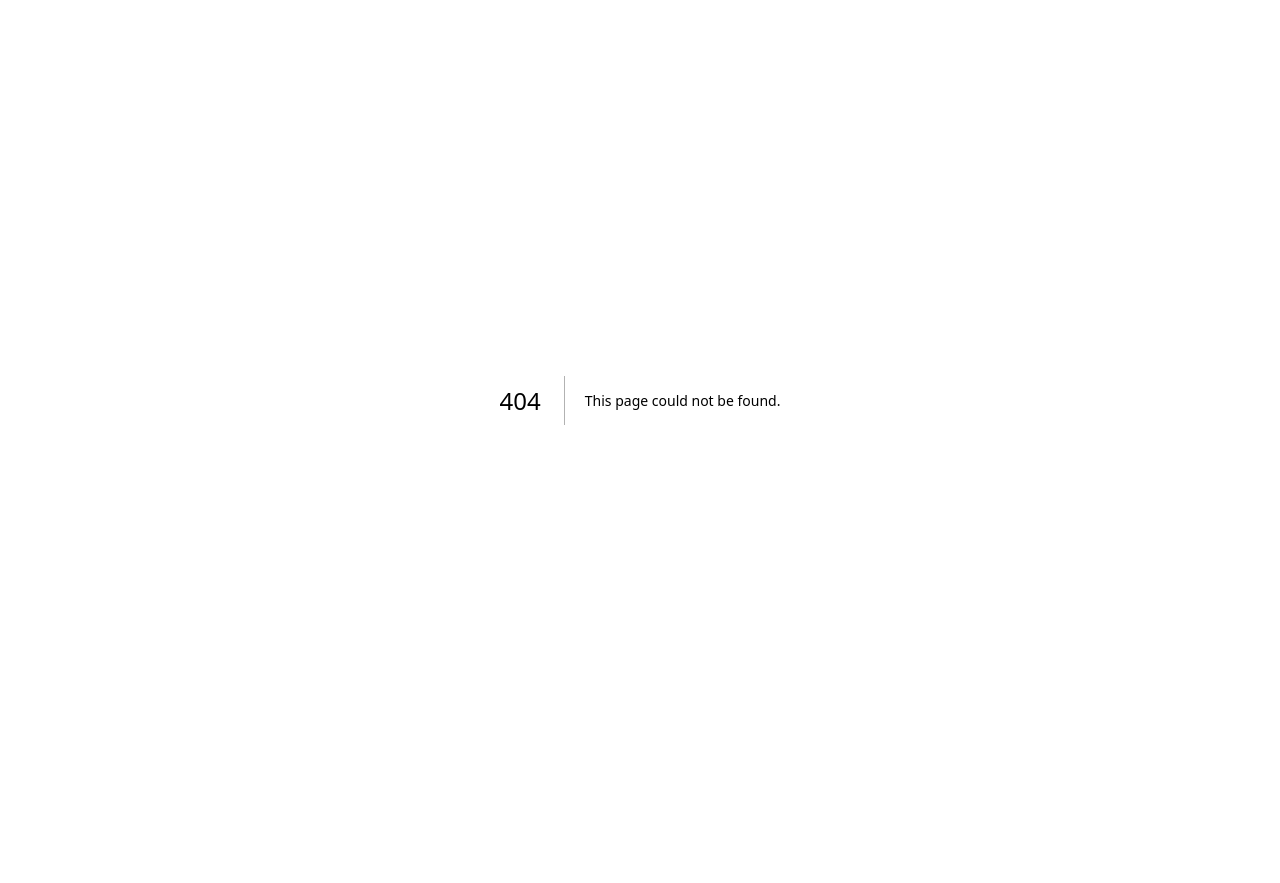
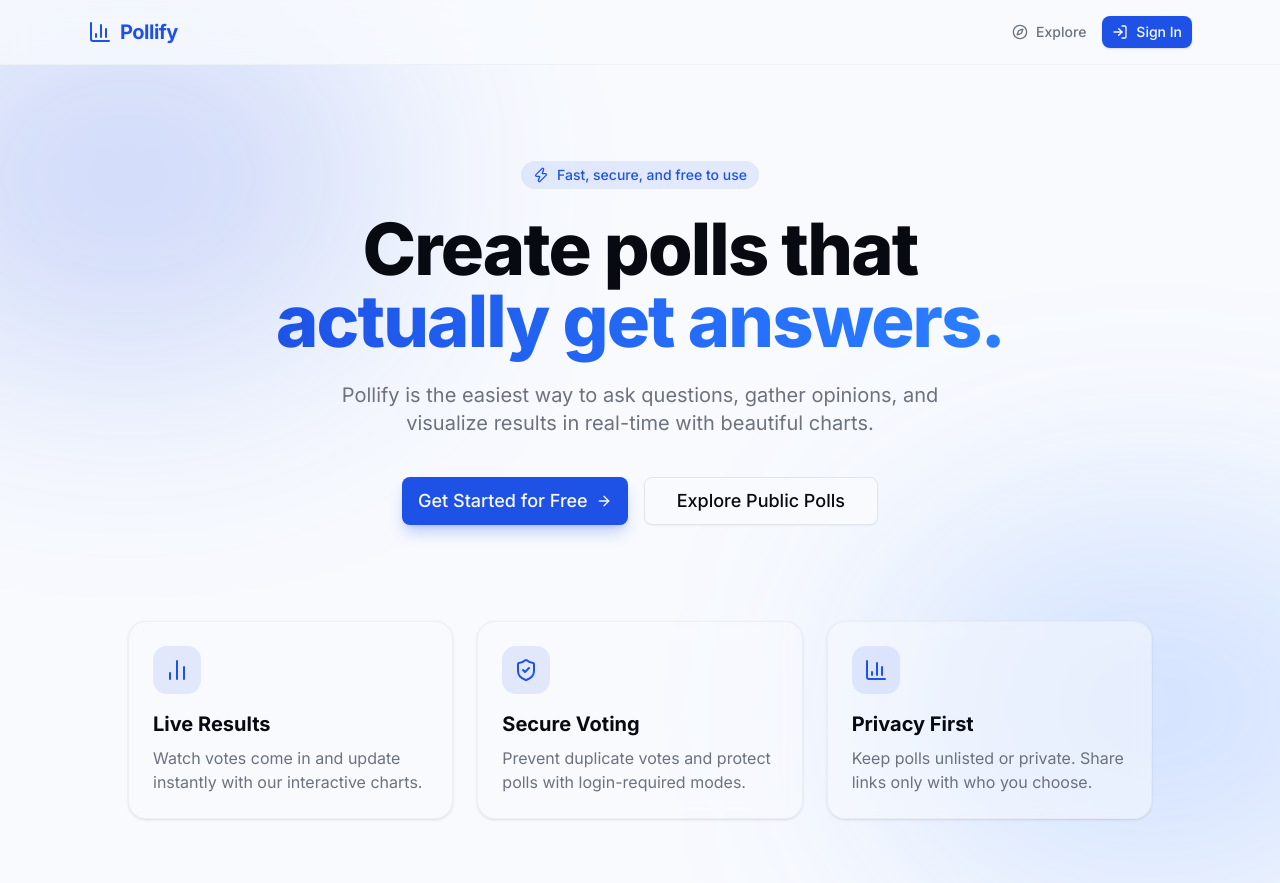
Before and after one commit to SaishSawant21/poll-creator, a Next.js app: page / in a window 1280 px wide. Before the commit this address had no page. Before the commit the page ends 800 px from the top, so only its background shows below. Built offline with nearby package versions, Linux system fonts and the light colour scheme.

Commit message:
Implemented landing page.

```diff
--- /dev/null
+++ b/src/app/page.js
@@ -0,0 +1,82 @@
+"use client";
+
+import Link from "next/link";
+import { BarChart3, ArrowRight, ShieldCheck, Zap, BarChart2 } from "lucide-react";
+import { Button } from "../components/ui/button";
+import PublicHeader from "../components/public-header";
+
+const LandingPage = () => {
+  return (
+    <div className="min-h-screen bg-background flex flex-col relative overflow-hidden">
+      {/* Background Blobs */}
+      <div className="absolute top-0 left-[-10%] w-[40%] h-[40%] bg-primary/20 blur-[120px] rounded-full pointer-events-none" />
+      <div className="absolute bottom-0 right-[-10%] w-[40%] h-[40%] bg-blue-500/20 blur-[120px] rounded-full pointer-events-none" />
+
+      <PublicHeader />
+
+      <main className="flex-1 relative z-10 flex flex-col items-center justify-center px-4 pt-24 pb-16 text-center">
+
+        {/* Hero Section */}
+        <div className="inline-flex items-center gap-2 px-3 py-1 rounded-full bg-primary/10 text-primary text-sm font-medium mb-6 animate-in fade-in slide-in-from-bottom-4 duration-500">
+          <Zap className="w-4 h-4" />
+          <span>Fast, secure, and free to use</span>
+        </div>
+
+        <h1 className="max-w-4xl text-5xl md:text-7xl font-extrabold tracking-tight mb-6 animate-in fade-in slide-in-from-bottom-6 duration-700">
+          Create polls that <br className="hidden md:block" />
+          <span className="text-transparent bg-clip-text bg-gradient-to-r from-primary to-blue-500">
+            actually get answers.
+          </span>
+        </h1>
+
+        <p className="max-w-2xl text-lg md:text-xl text-muted-foreground mb-10 animate-in fade-in slide-in-from-bottom-8 duration-700">
+          Pollify is the easiest way to ask questions, gather opinions, and visualize results in real-time with beautiful charts.
+        </p>
+
+        <div className="flex flex-col sm:flex-row items-center gap-4 animate-in fade-in slide-in-from-bottom-10 duration-700">
+          <Link href="/register">
+            <Button size="lg" className="h-12 px-8 text-lg font-medium shadow-lg shadow-primary/25 gap-2">
+              Get Started for Free
+              <ArrowRight className="w-5 h-5" />
+            </Button>
+          </Link>
+          <Link href="/explore">
+            <Button size="lg" variant="outline" className="h-12 px-8 text-lg font-medium">
+              Explore Public Polls
+            </Button>
+          </Link>
+        </div>
+
+        {/* Features Grid */}
+        <div className="max-w-5xl w-full grid md:grid-cols-3 gap-6 mt-24 animate-in fade-in slide-in-from-bottom-12 duration-1000">
+
+          <div className="p-6 rounded-2xl bg-background/50 backdrop-blur-sm border border-border/50 shadow-sm text-left">
+            <div className="w-12 h-12 rounded-xl bg-primary/10 flex items-center justify-center mb-4">
+              <BarChart2 className="w-6 h-6 text-primary" />
+            </div>
+            <h3 className="text-xl font-bold mb-2">Live Results</h3>
+            <p className="text-muted-foreground">Watch votes come in and update instantly with our interactive charts.</p>
+          </div>
+
+          <div className="p-6 rounded-2xl bg-background/50 backdrop-blur-sm border border-border/50 shadow-sm text-left">
+            <div className="w-12 h-12 rounded-xl bg-primary/10 flex items-center justify-center mb-4">
+              <ShieldCheck className="w-6 h-6 text-primary" />
+            </div>
+            <h3 className="text-xl font-bold mb-2">Secure Voting</h3>
+            <p className="text-muted-foreground">Prevent duplicate votes and protect polls with login-required modes.</p>
+          </div>
+
+          <div className="p-6 rounded-2xl bg-background/50 backdrop-blur-sm border border-border/50 shadow-sm text-left">
+            <div className="w-12 h-12 rounded-xl bg-primary/10 flex items-center justify-center mb-4">
+              <BarChart3 className="w-6 h-6 text-primary" />
+            </div>
+            <h3 className="text-xl font-bold mb-2">Privacy First</h3>
+            <p className="text-muted-foreground">Keep polls unlisted or private. Share links only with who you choose.</p>
+          </div>
+
+        </div>
+      </main>
+    </div>
+  );
+};
+export default LandingPage;
```
